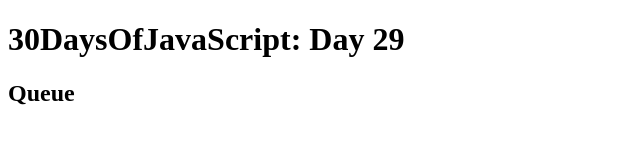
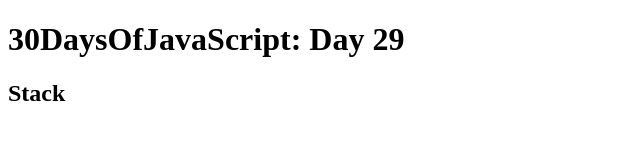
Before and after one commit to AaryanManghnani/-Practise-HTML5-JavaScript-Course, a plain HTML site: page JSCodeStreak/Day29/Day29.html in a window 1280 px wide. Shown: the full height of the page, 0-640 px from the left. Drawn offline with Linux system fonts and the light colour scheme.

Commit message:
Update Day29.html

```diff
--- a/JSCodeStreak/Day29/Day29.html
+++ b/JSCodeStreak/Day29/Day29.html
@@ -7,7 +7,7 @@
 
 <body>
 	<h1>30DaysOfJavaScript: Day 29</h1>
-	<h2>Queue</h2>
+	<h2>Stack</h2>
 	<script src="Day29.js"></script>
 </body>
 
```
